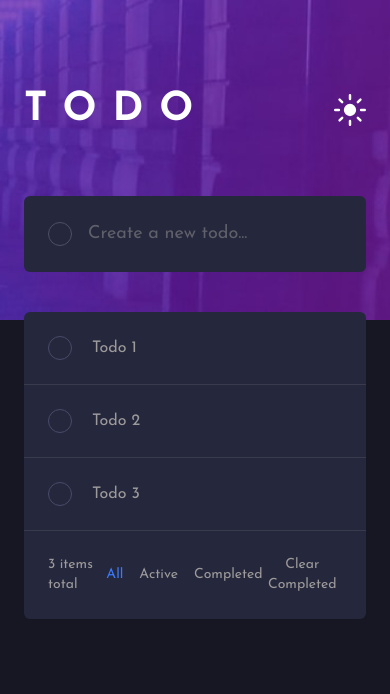
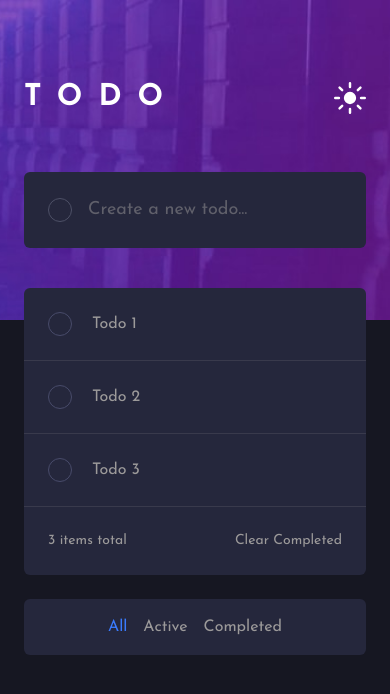
Before and after one commit to milennafeijo/projeto-todo-react-tailwind, a React (Vite) app: page / in a window 390 px wide. Shown: the top 694 px of the page. Built offline with nearby package versions, Linux system fonts and the light colour scheme.

Commit message:
fix: arruma responsividade com mudanças nos botões inferiores

```diff
--- a/index.html
+++ b/index.html
@@ -4,7 +4,7 @@
     <meta charset="UTF-8" />
     <link rel="icon" type="image/svg+xml" href="/favicon.svg" />
     <meta name="viewport" content="width=device-width, initial-scale=1.0" />
-    <title>vite-project</title>
+    <title>To do @ DevQuest</title>
   </head>
   <body>
     <div id="root"></div>
--- a/src/components/TodoHeader/index.tsx
+++ b/src/components/TodoHeader/index.tsx
@@ -8,7 +8,7 @@ const TodoHeader = () => {
     const { theme, toggleTheme } = useContext(ThemeContext);
 
     return (<header className="flex justify-between pt-20 mb-14" >
-        <h1 className="text-white text-[2.5rem] font-bold tracking-[1rem]">TODO</h1>
+        <h1 className="text-white text-3xl sm:text-[2.5rem] font-bold tracking-[1rem]">TODO</h1>
 
         <button className="cursor-pointer"onClick={toggleTheme}>
             <img className="w-8 h-8" src={themeConfig[theme].icon} alt="Toggle Theme" />
--- a/src/components/TodoList/index.tsx
+++ b/src/components/TodoList/index.tsx
@@ -14,8 +14,9 @@ const TodoList = () => {
 
     return (
 
+        <>
+            <div className={themeConfig[theme].todo.backgroundColor + " rounded-md"}>
 
-        <div className={themeConfig[theme].todo.backgroundColor + " rounded-md"}>
                 <ul>
                     {todos.map((todo) => (
                         <li className={`border-b ${themeConfig[theme].todo.borderColorList} p-6`} key={todo.id}>
@@ -30,7 +31,7 @@ const TodoList = () => {
                 <div className="text-sm flex justify-between items-center p-6">
                     <p className={themeConfig[theme].todo.textColor + " cursor-pointer"}>{todos.length} items total</p>
 
-                <div className="flex gap-4">
+                    <div className="hidden sm:flex gap-4">
                         <button className="text-bright-blue cursor-pointer">All</button>
                         <button className={themeConfig[theme].todo.textColor + " cursor-pointer"}>Active</button>
                         <button className={themeConfig[theme].todo.textColor + " cursor-pointer"}>Completed</button>
@@ -39,7 +40,17 @@ const TodoList = () => {
                     <button className={themeConfig[theme].todo.textColor + " cursor-pointer"}>Clear Completed</button>
                 </div>
 
+
+
             </div>
+
+            <div className={themeConfig[theme].todo.backgroundColor + " rounded-md flex justify-center gap-4 p-4 mt-6 sm:hidden"}>
+                <button className="text-bright-blue cursor-pointer">All</button>
+                <button className={themeConfig[theme].todo.textColor + " cursor-pointer"}>Active</button>
+                <button className={themeConfig[theme].todo.textColor + " cursor-pointer"}>Completed</button>
+            </div>
+
+        </>
 
     )
 }
```
Lines whose indentation alone changed are shown as unchanged.
